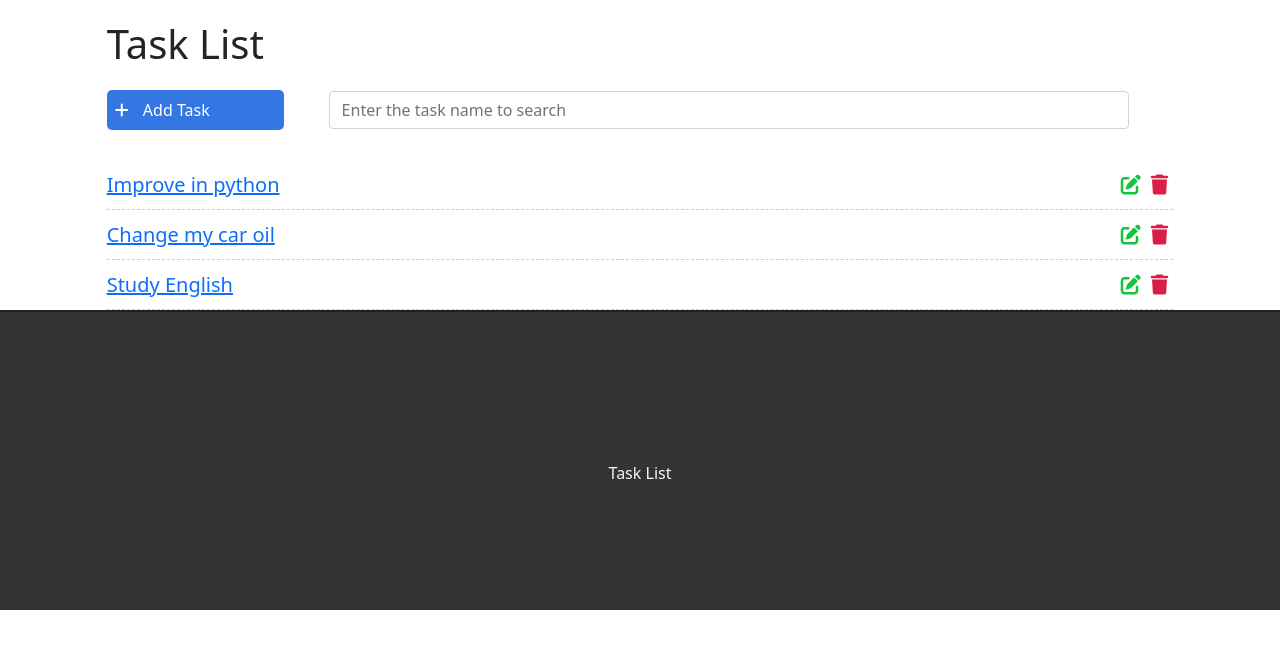
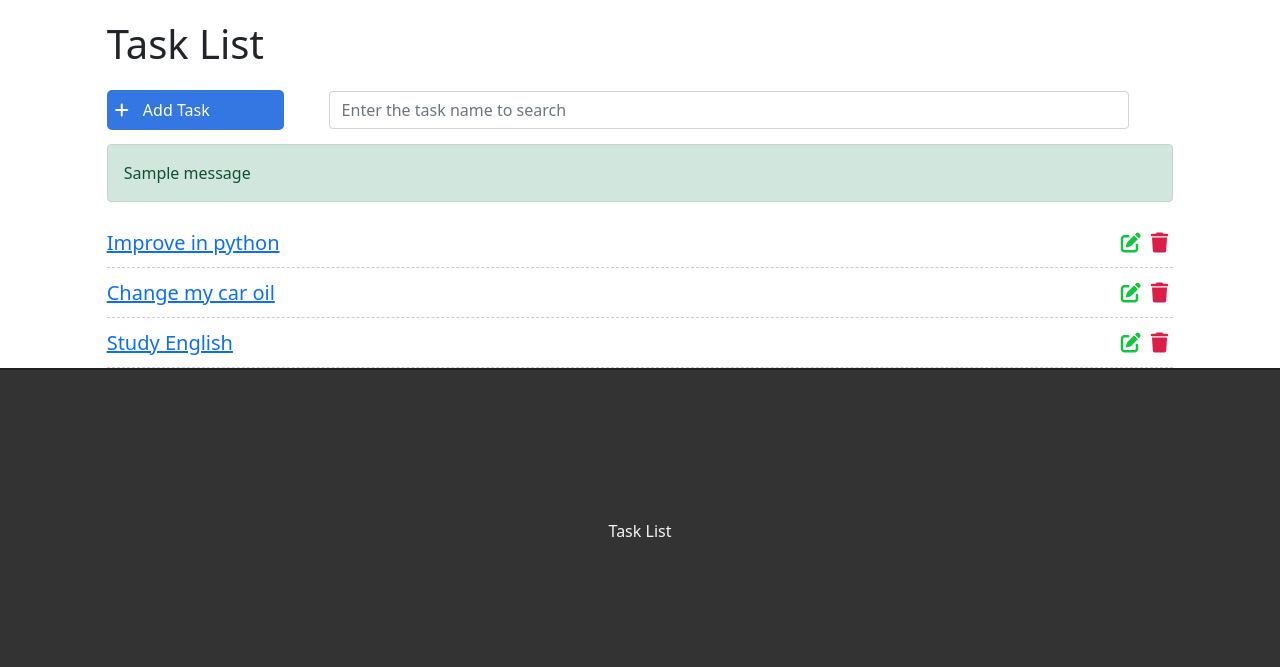
Before and after one commit to antoniosilva27/django-todo, a Django app: page / in a window 1280 px wide. Shown: the part 57-724 px from the top of the page. Run offline with Django 4.2, Linux system fonts and the light colour scheme; data comes from the database, SQL or seed files in the repository; both versions use the stored data as it was after the commit; one stand-in notice (Sample message) is shown; some libraries are stand-ins or nearby versions.

Commit message:
delete tasks from the panel

```diff
--- a/tasks/static/css/style.css
+++ b/tasks/static/css/style.css
@@ -108,3 +108,14 @@ footer p {
     top: 50%;
     position: relative;
 }
+
+
+/* Messages */
+
+ul.messages {
+    padding: 0;
+}
+
+ul.messages li {
+    list-style: none;
+}
--- a/tasks/templates/tasks/list.html
+++ b/tasks/templates/tasks/list.html
@@ -14,6 +14,13 @@
         <input class="form-control" type="text" name="search" id="search" placeholder="Enter the task name to search">
         <i class="fas fa-search"></i>
     </div>
+    {% if messages %}
+        <ul class="messages">
+            {% for message in messages %}
+                <li {% if message.tags %} class="alert alert-{{message.tags}}" {% endif %}> {{ message }} </li>
+            {% endfor %}
+        </ul>
+    {% endif %}
     <ul class="task-list"></ul>
         {% for task in tasks %}
         <li class="task-item">
--- a/tasks/views.py
+++ b/tasks/views.py
@@ -1,6 +1,7 @@
 from django.shortcuts import redirect, render, get_object_or_404, redirect
 from django.http import HttpResponse
 from .forms import TaskForm
+from django.contrib import messages
 from .models import Task
 
 def taskList(request):
@@ -42,6 +43,9 @@ def editTask(request, id):
 def deleteTask(request, id):
     task = get_object_or_404(Task, pk=id)
     task.delete()
+
+    messages.info(request, 'Task Deleted Successfully')
+
     return redirect('/')
 
 def helloworld(request):
```
Also changed, not shown: db.sqlite3.
